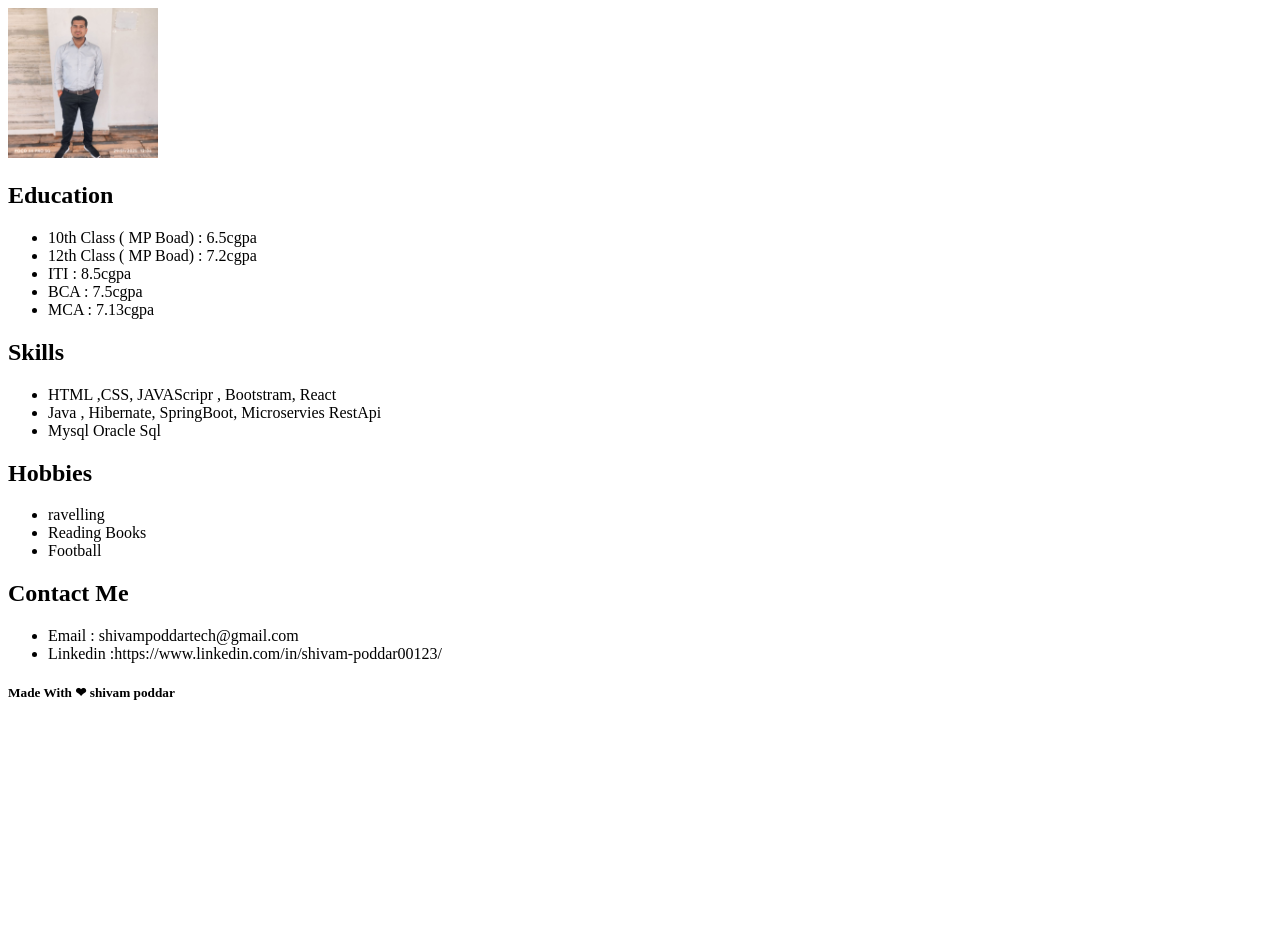
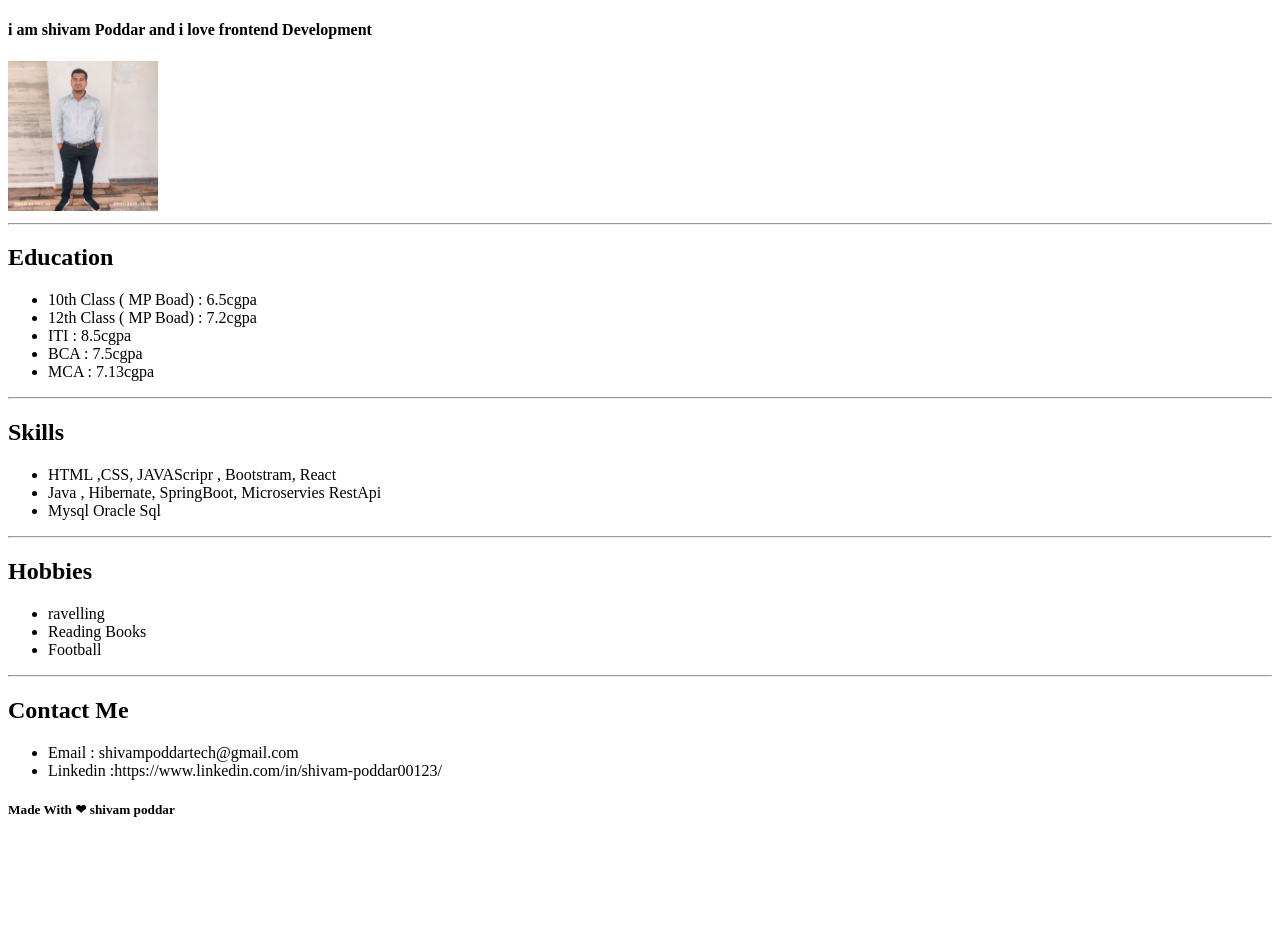
Before and after one commit to Shivampoddartech/ol-un-list-in-HTML, a plain HTML site: page portfolio.html in a window 1280 px wide. Before the commit the page ends 800 px from the top, so only its background shows below. Drawn offline with Linux system fonts and the light colour scheme.

Commit message:
some changes

```diff
--- a/portfolio.html
+++ b/portfolio.html
@@ -6,8 +6,12 @@
     <title>Portfolio</title>
 </head>
 <body>
-
+    <header>
+   <h4> i am shivam Poddar and i love   frontend Development</h4>
     <img src="asserts/shivam.jpg"  height="150px">
+    <hr>
+    </header>
+    <section>
     <h2> Education</h2>
     <ul>
         <li> 10th  Class ( MP Boad) : 6.5cgpa</li>
@@ -16,20 +20,27 @@
         <li> BCA   : 7.5cgpa</li>
         <li> MCA : 7.13cgpa</li>
     </ul>
+     </section>
+    <hr>
+    <section>
     <H2> Skills</H2>
     <ul>
         <li>  HTML ,CSS, JAVAScripr , Bootstram, React</li>
         <li> Java  , Hibernate, SpringBoot, Microservies RestApi </li>
         <li> Mysql Oracle Sql</li>
     </ul>
-
+      </section>
+<hr>
+<section>
      <H2> Hobbies</H2>
     <ul>
         <li> ravelling</li>
         <li> Reading Books </li>
         <li> Football</li>
     </ul>
-
+      </section>
+<hr>
+<footer>
       <H2> Contact Me</H2>
     <ul>
         <li>  Email : shivampoddartech@gmail.com </li>
@@ -37,6 +48,7 @@
 
     </ul>
     <h5> Made With &#10084;  shivam poddar</h5>
-
+<br><br><br><br><br><br>
+ </footer>
 </body>
 </html>
```
